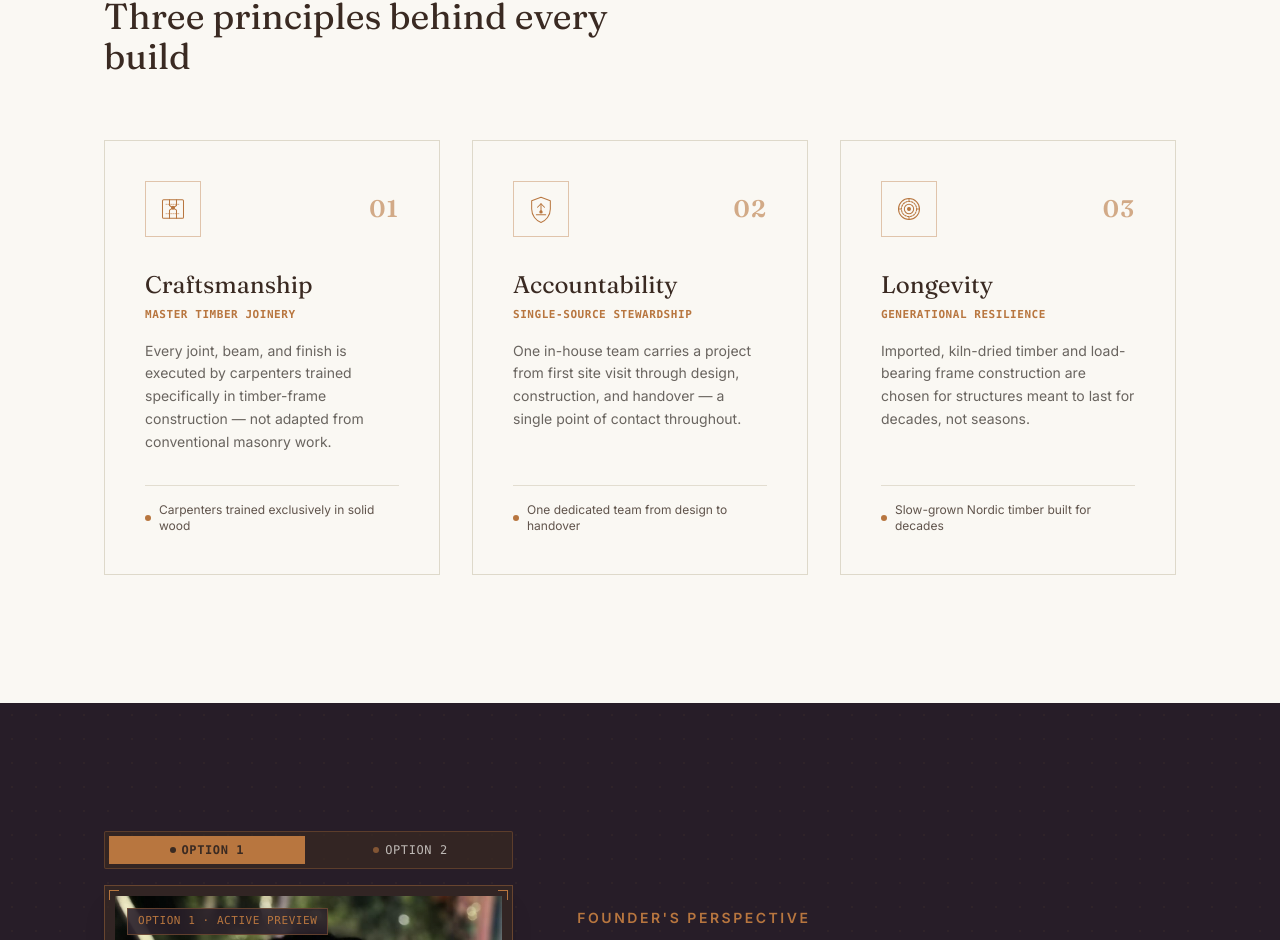
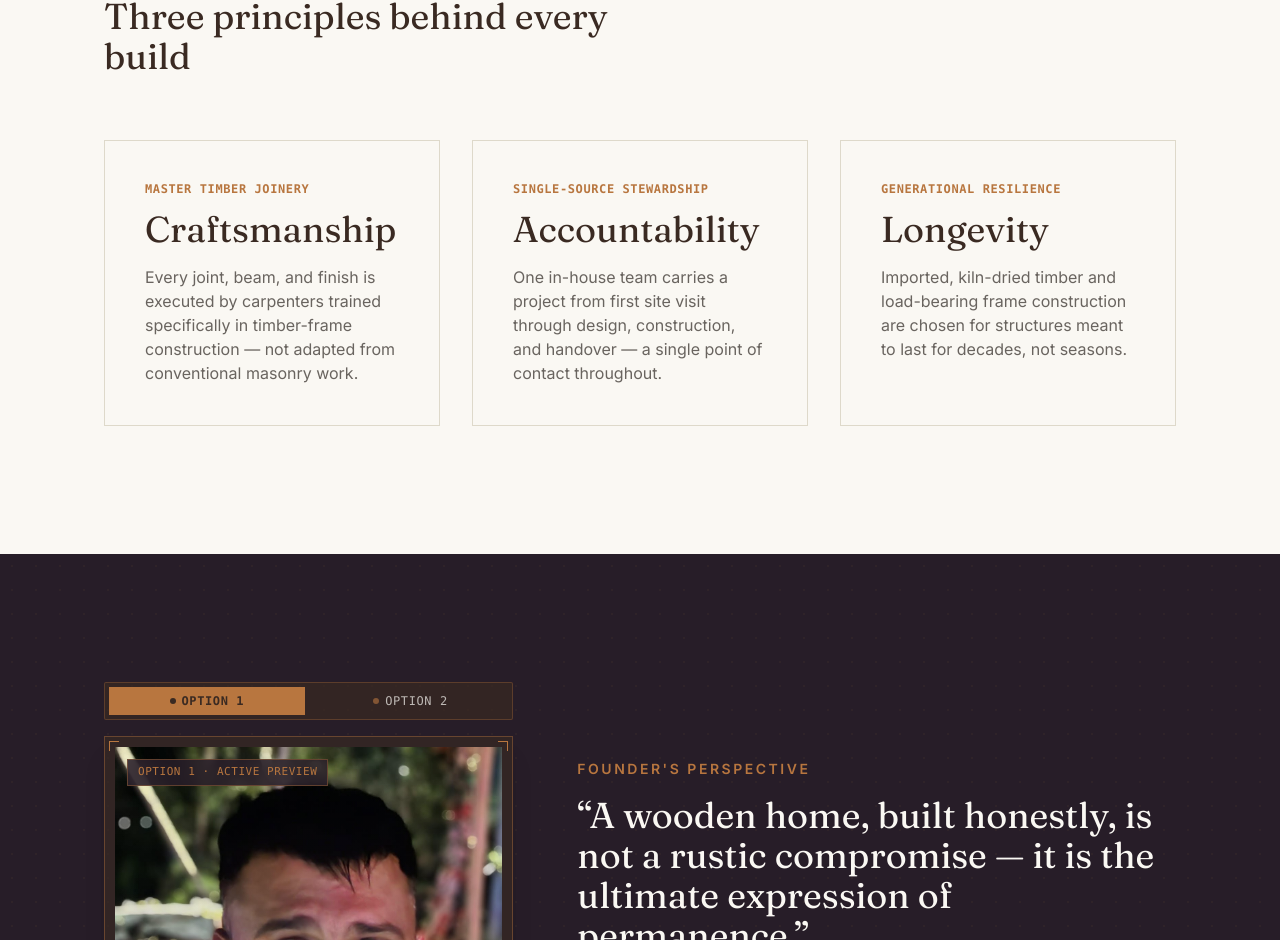
Before and after one commit to i-idea-lab/log-homes-india-public-website, a Next.js app: page /about in a window 1280 px wide. Shown: the part 1537-2477 px from the top of the page. Built offline with nearby package versions, Linux system fonts and the light colour scheme.

Commit message:
style(about): simplify pillars cards, remove icons/numbers/pledges, increase title font size

```diff
--- a/app/about/page.tsx
+++ b/app/about/page.tsx
@@ -15,51 +15,20 @@ const PILLARS = [
   {
     title: "Craftsmanship",
     tag: "Master Timber Joinery",
-    pledge: "Carpenters trained exclusively in solid wood",
     description:
       "Every joint, beam, and finish is executed by carpenters trained specifically in timber-frame construction — not adapted from conventional masonry work.",
-    icon: (
-      <svg viewBox="0 0 48 48" className="w-7 h-7 text-gold" fill="none" stroke="currentColor" strokeWidth="1.75" strokeLinecap="round" strokeLinejoin="round">
-        <rect x="6" y="8" width="36" height="32" rx="2" stroke="currentColor" />
-        <path d="M18 8v10l6 4-6 4v14" />
-        <path d="M30 8v10l-6 4 6 4v14" />
-        <circle cx="24" cy="22" r="2.5" fill="currentColor" />
-        <path d="M12 16h24" strokeDasharray="2 2" strokeWidth="1" />
-        <path d="M12 32h24" strokeDasharray="2 2" strokeWidth="1" />
-      </svg>
-    ),
   },
   {
     title: "Accountability",
     tag: "Single-Source Stewardship",
-    pledge: "One dedicated team from design to handover",
     description:
       "One in-house team carries a project from first site visit through design, construction, and handover — a single point of contact throughout.",
-    icon: (
-      <svg viewBox="0 0 48 48" className="w-7 h-7 text-gold" fill="none" stroke="currentColor" strokeWidth="1.75" strokeLinecap="round" strokeLinejoin="round">
-        <path d="M24 4l16 6v14c0 11-7.5 20-16 23-8.5-3-16-12-16-23V10l16-6z" />
-        <path d="M24 15v14" />
-        <path d="M18 21l6-6 6 6" />
-        <circle cx="24" cy="29" r="2" fill="currentColor" />
-        <path d="M16 34h16" />
-      </svg>
-    ),
   },
   {
     title: "Longevity",
     tag: "Generational Resilience",
-    pledge: "Slow-grown Nordic timber built for decades",
     description:
       "Imported, kiln-dried timber and load-bearing frame construction are chosen for structures meant to last for decades, not seasons.",
-    icon: (
-      <svg viewBox="0 0 48 48" className="w-7 h-7 text-gold" fill="none" stroke="currentColor" strokeWidth="1.75" strokeLinecap="round" strokeLinejoin="round">
-        <circle cx="24" cy="24" r="18" />
-        <circle cx="24" cy="24" r="13" strokeDasharray="3 2" />
-        <circle cx="24" cy="24" r="8" />
-        <circle cx="24" cy="24" r="2.5" fill="currentColor" />
-        <path d="M24 6v4 M24 38v4 M6 24h4 M38 24h4" />
-      </svg>
-    ),
   },
 ];
 
@@ -128,37 +97,16 @@ export default function AboutPage() {
             <div className="grid grid-cols-1 md:grid-cols-3 gap-8">
               {PILLARS.map((pillar, i) => (
                 <Reveal key={pillar.title} delay={i * 0.1}>
-                  <div className="h-full border border-putty/70 bg-sand/20 hover:border-gold/60 hover:bg-sand/35 transition-all duration-300 p-8 md:p-10 rounded-xs flex flex-col justify-between group shadow-xs">
-                    <div>
-                      {/* Top Bar: Icon + Numeral */}
-                      <div className="flex items-center justify-between mb-8">
-                        <div className="w-14 h-14 rounded-xs border border-gold/40 bg-paper flex items-center justify-center text-gold group-hover:scale-105 group-hover:border-gold transition-transform duration-300 shadow-xs">
-                          {pillar.icon}
-                        </div>
-                        <span className="font-display text-2xl text-gold/60 font-semibold tracking-wider">
-                          {String(i + 1).padStart(2, "0")}
-                        </span>
-                      </div>
-
-                      {/* Title & Tag */}
-                      <h3 className="font-display text-2xl text-brand mb-1.5">
-                        {pillar.title}
-                      </h3>
-                      <p className="font-mono text-[11px] uppercase tracking-wider text-gold font-semibold mb-4">
-                        {pillar.tag}
-                      </p>
-
-                      {/* Description */}
-                      <p className="font-body text-neutral leading-relaxed text-sm">
-                        {pillar.description}
-                      </p>
-                    </div>
-
-                    {/* Bottom pledge indicator */}
-                    <div className="mt-8 pt-4 border-t border-putty/60 flex items-center gap-2 text-xs font-body text-brand/80">
-                      <span className="h-1.5 w-1.5 rounded-full bg-gold shrink-0" />
-                      <span>{pillar.pledge}</span>
-                    </div>
+                  <div className="h-full border border-putty/70 bg-sand/20 hover:border-gold/60 hover:bg-sand/35 transition-all duration-300 p-8 md:p-10 rounded-xs flex flex-col group shadow-xs">
+                    <p className="font-mono text-xs uppercase tracking-wider text-gold font-semibold mb-3">
+                      {pillar.tag}
+                    </p>
+                    <h3 className="font-display text-3xl sm:text-4xl text-brand mb-4">
+                      {pillar.title}
+                    </h3>
+                    <p className="font-body text-neutral leading-relaxed text-sm sm:text-base">
+                      {pillar.description}
+                    </p>
                   </div>
                 </Reveal>
               ))}
```
